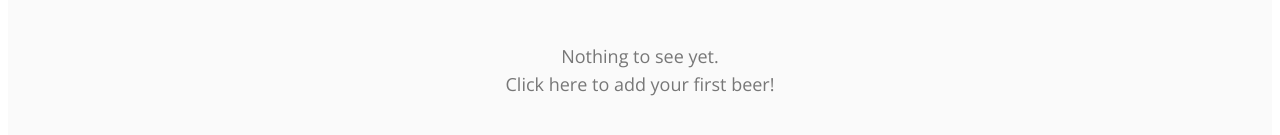
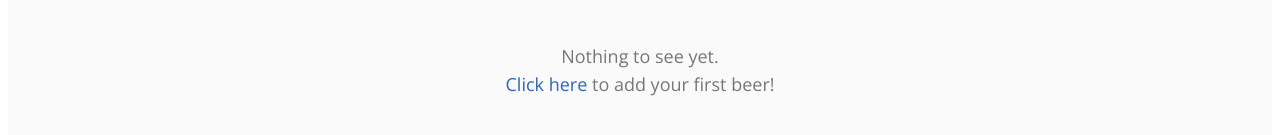
Before and after one commit to OjeshManandhar/beer-time, a React (Vite) app: page / in a window 1280 px wide. Shown: the part 211-346 px from the top of the page. Built offline with nearby package versions, Linux system fonts and the light colour scheme; no server answers.

Commit message:
Add button in no custom beer message

```diff
--- a/src/App.tsx
+++ b/src/App.tsx
@@ -50,7 +50,10 @@ function App() {
       <hr />
 
       <AllBeers display={selectedTab === 'all'} />
-      <MyBeers display={selectedTab === 'my'} />
+      <MyBeers
+        display={selectedTab === 'my'}
+        openModal={() => setShowModal(true)}
+      />
 
       <ReactModal
         isOpen={showModal}
--- a/src/components/MyBeers/index.tsx
+++ b/src/components/MyBeers/index.tsx
@@ -12,6 +12,7 @@ import MyBeer from '@/assets/images/my-beer.png';
 
 // types
 import type { Props } from './types';
+import ButtonNoOutline from '../Buttons/NoOutline';
 
 function MyBeers(props: Props) {
   const [beers] = useState(BeerModel.getAll());
@@ -21,7 +22,12 @@ function MyBeers(props: Props) {
       return (
         <Message>
           <p className='text-center'>Nothing to see yet.</p>
-          <p className='text-center'>Click here to add your first beer!</p>
+          <p className='text-center'>
+            <ButtonNoOutline onClick={() => props.openModal()}>
+              Click here
+            </ButtonNoOutline>{' '}
+            to add your first beer!
+          </p>
         </Message>
       );
     }
--- a/src/components/MyBeers/types.d.ts
+++ b/src/components/MyBeers/types.d.ts
@@ -1,3 +1,4 @@
 export type Props = {
   display: boolean;
+  openModal: () => void;
 };
```
